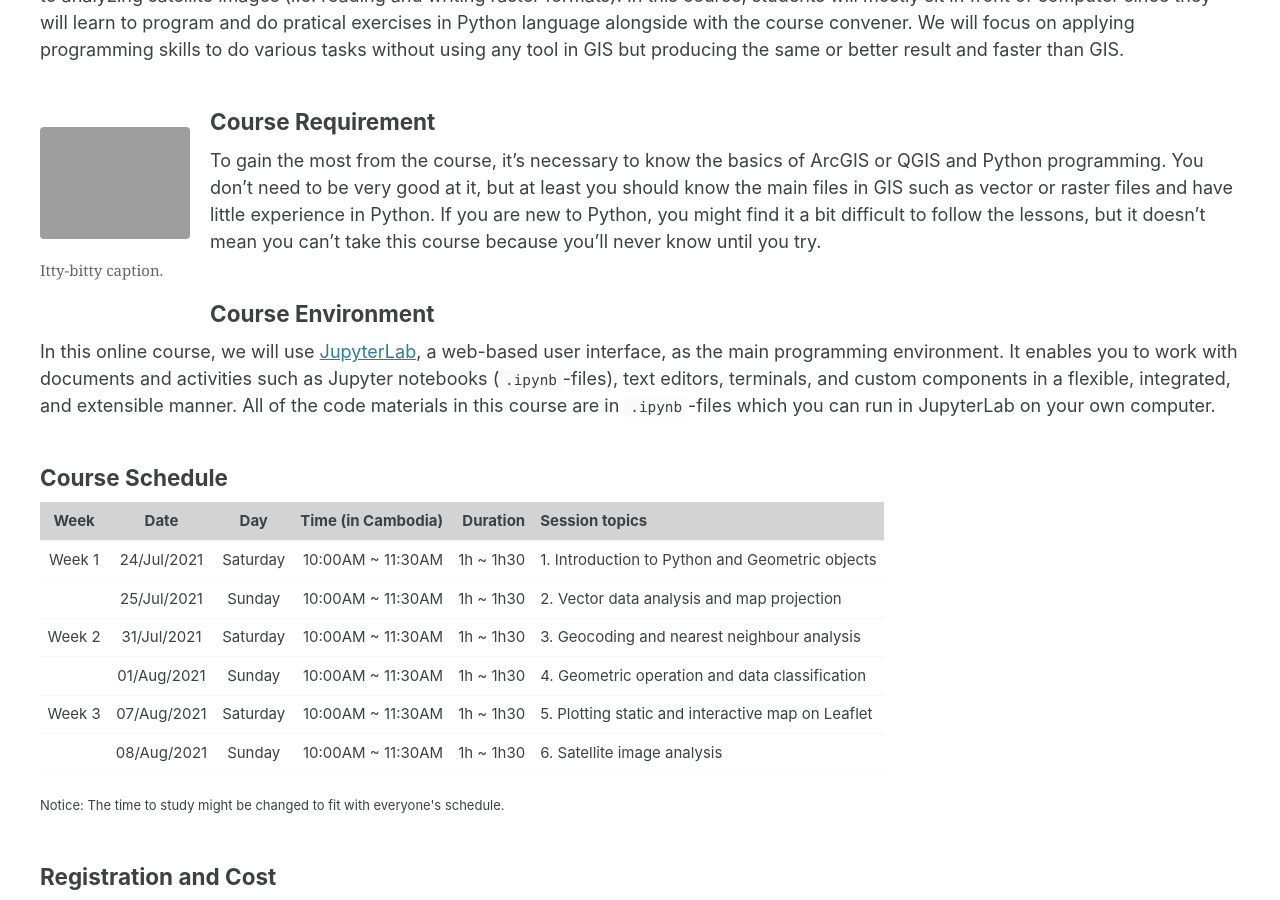
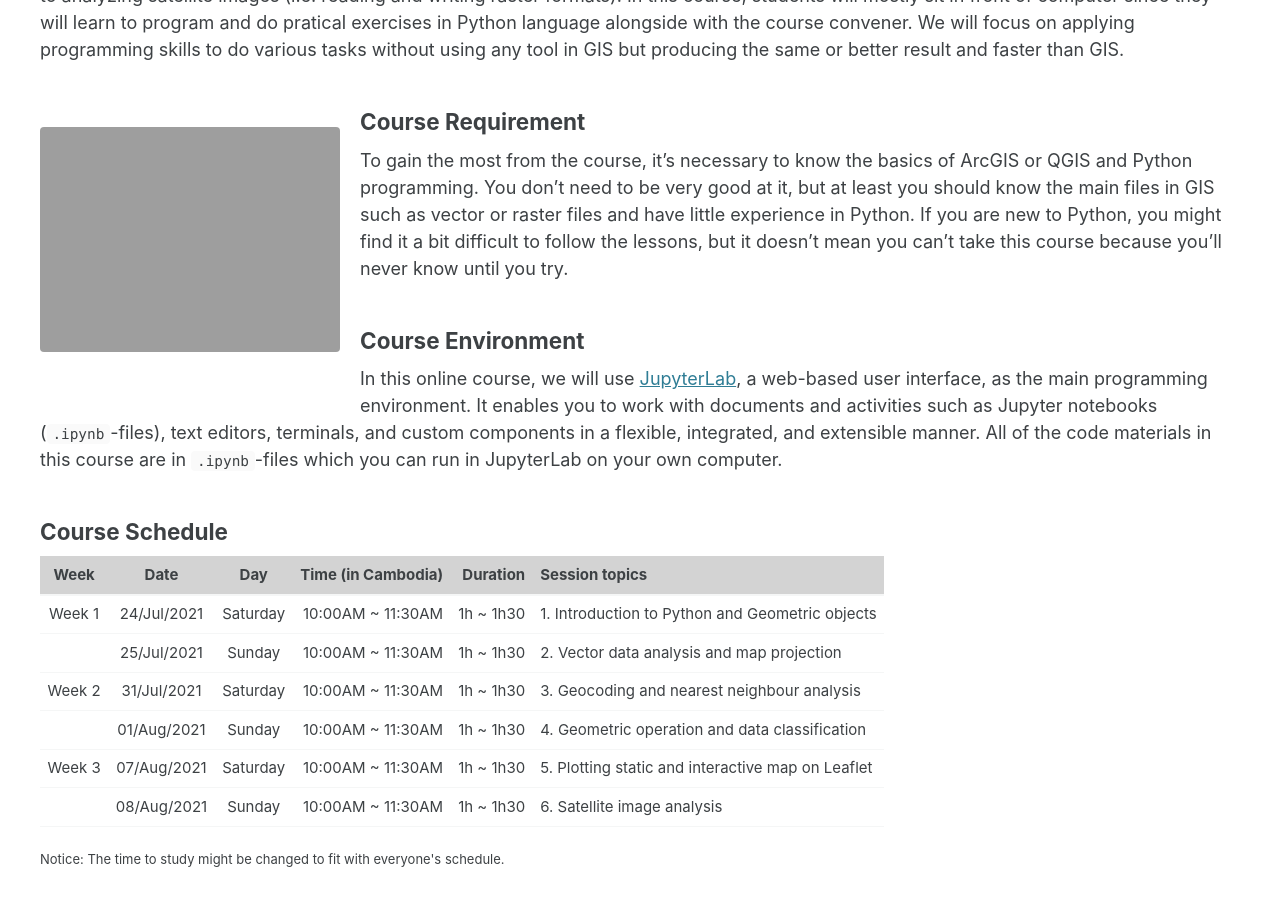
Before and after one commit to GeoSpatialyst/homepage, a Jekyll site: the page built from _pages/course.md, in a window 1280 px wide and 900 px high, scrolled down 868 px. Built offline with Jekyll 4.4.1, drawn with Linux system fonts in a browser that asks for light colours; cached includes are drawn as plain includes.

Commit message:
Update course.md

```diff
--- a/_pages/course.md
+++ b/_pages/course.md
@@ -24,9 +24,8 @@ feature_row1:
 
 <!-- ![image-left]({{ site.url }}{{ site.baseurl }}/image/Course_page/poster.jpg){: .align-left} The rest of this paragraph is filler for the sake of seeing the text wrap around the 150×150 image, which is **left aligned**. -->
 
-<figure style="width: 150px" class="align-left">
+<figure style="width: 300px" class="align-left">
   <img src="{{ site.url }}{{ site.baseurl }}/image/Course_page/poster.jpg" alt="">
-  <figcaption>Itty-bitty caption.</figcaption>
 </figure>
 
 ### Course Requirement
```
